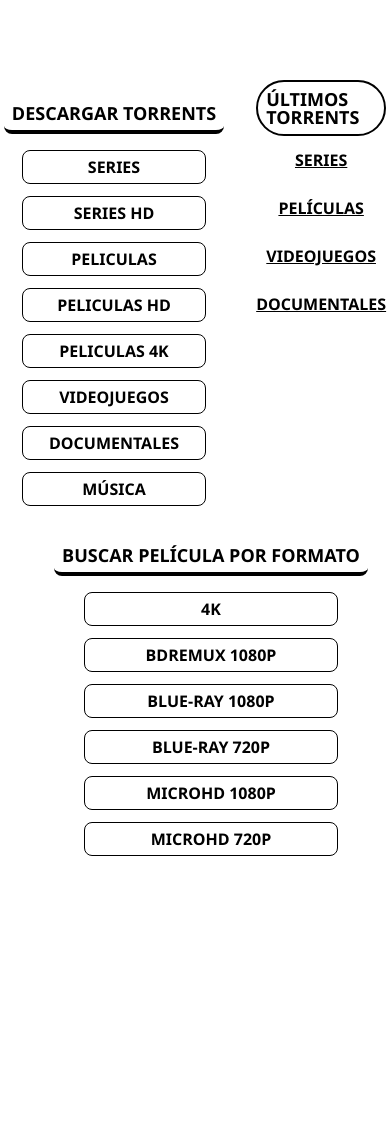
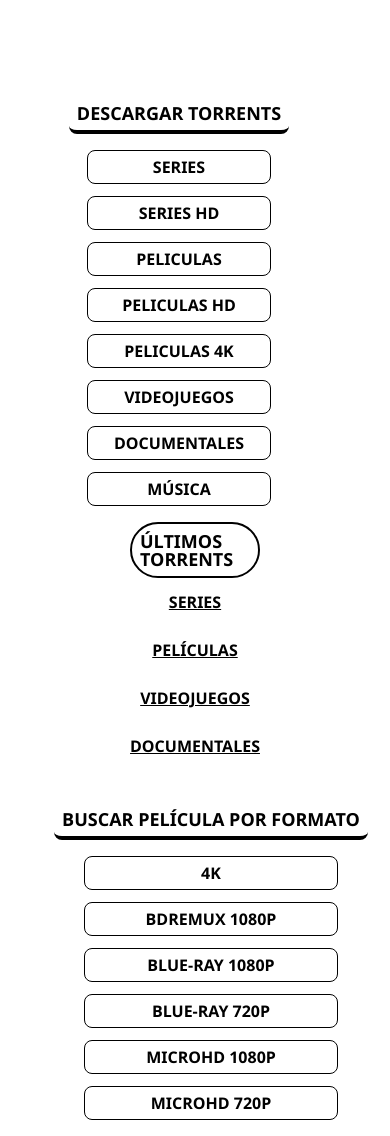
Before and after one commit to ruben2k1/axtorrent, a PHP site: page / in a window 390 px wide. Shown: the part 275-1411 px from the top of the page. Before the commit the page ends 1131 px from the top, so only its background shows below. Run offline with PHP 8.4, Linux system fonts and the light colour scheme; data that the repository does not hold is empty; some libraries are stand-ins or nearby versions.

Commit message:
Update files

```diff
--- a/public/css/index.css
+++ b/public/css/index.css
@@ -47,6 +47,12 @@ header {
     header nav ul {
         flex-direction: column;
         gap: 1.25rem;
+    }
+
+    .container {
+        display: flex;
+        align-items: center;
+        flex-direction: column;
     }
 }
 
```
